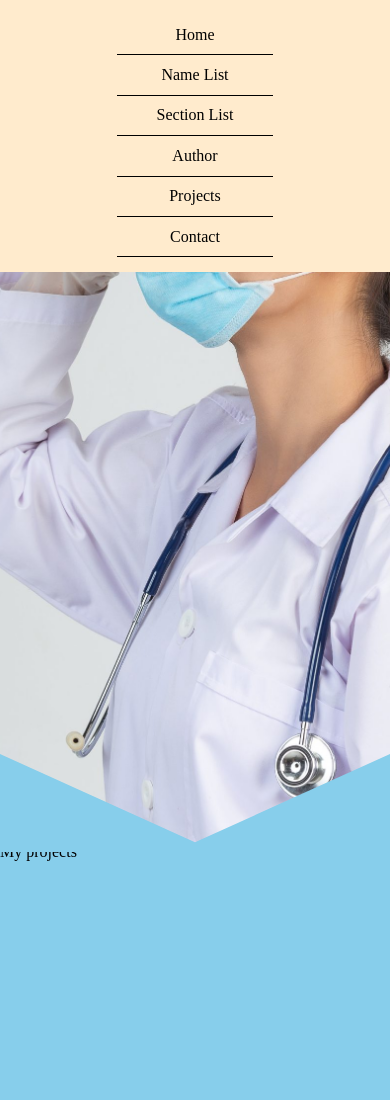
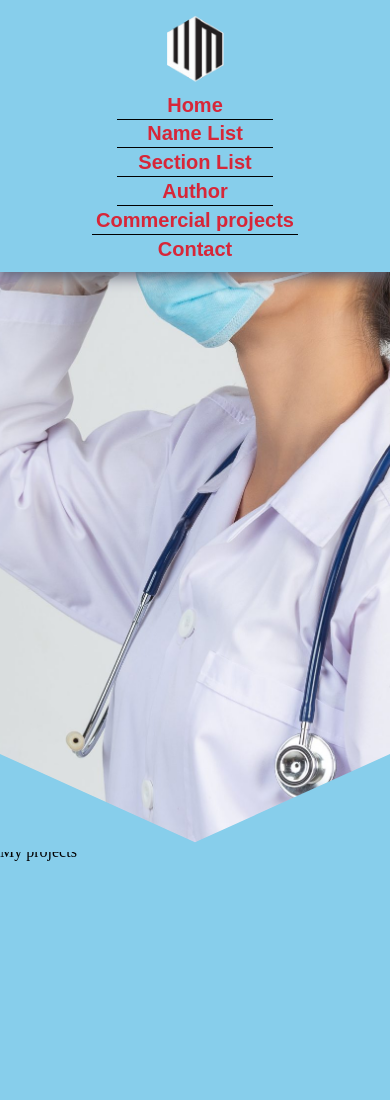
Before and after one commit to Profana92/Website-custom-elements, a plain HTML site: page index.html in a window 390 px wide. Shown: the top 1100 px of the page. Drawn offline with Linux system fonts and the light colour scheme.

Commit message:
Mobile menu minor fix, overall multi-fix

```diff
--- a/index.html
+++ b/index.html
@@ -5,7 +5,7 @@
     <meta http-equiv="X-UA-Compatible" content="IE=edge" />
     <meta name="viewport" content="width=device-width, initial-scale=1.0" />
     <link rel="icon" href="/assets/favicon.png" type="image/png" />
-    <title>Document</title>
+    <title>Wojciech Marczak</title>
     <meta
       name="description"
       content="Projects website, needed to develop custom elements, which will be later used in customer projects"
@@ -16,6 +16,9 @@
   </head>
   <header>
     <nav>
+      <div class="logo">
+        <img src="/assets/favicon.png" alt="" />
+      </div>
       <ul>
         <li>
           <a href="index.html" target="_self">Home</a>
@@ -30,7 +33,7 @@
           <a href="index.html" target="_self">Author</a>
         </li>
         <li>
-          <a href="index.html" target="_self">Projects</a>
+          <a href="index.html" target="_self">Commercial projects</a>
         </li>
         <li>
           <a class="btn" href="index.html" target="_self">Contact</a>
--- a/style.css
+++ b/style.css
@@ -1,47 +1,77 @@
+/** Paleta kolorow*/
+:root {
+  --grey: rgb(85, 91, 110);
+  --platinum: rgb(234, 234, 234);
+  --white: rgb(255, 255, 255);
+  --red: rgb(215, 38, 56);
+  --goldenrod: rgb(218, 165, 32);
+  --yonder: rgb(173, 178, 211);
+  --black: rgb(0, 0, 0);
+  --grey_rgb: 85, 91, 110;
+  --platinum_rgb: 234, 234, 234;
+  --white_rgb: 255, 255, 255;
+  --red_rgb: 215, 38, 56;
+  --goldenrod_rgb: 218, 165, 32;
+  --yonder_rgb: 173, 178, 211;
+  --black_rgb: 0, 0, 0;
+}
 /** selektory elementow */
 * {
   box-sizing: border-box;
 }
+img {
+  width: 75px;
+}
 /** powyzej ulatwienie sobie zycia */
+@import url("https://fonts.googleapis.com/css2?family=Poppins:ital,wght@0,600;0,800;1,400&family=Roboto:wght@300;400;500;700;900&display=swap");
 
 nav {
+  font-family: "Poppins", sans-serif;
+  font-weight: 600;
+  font-size: 20px;
   position: fixed;
   top: 0;
-  background-color: rgba(255, 255, 255, 0);
-  padding: 15px;
+  background-color: rgba(var(--grey_rgb), 0.1);
+  padding: 10px 5vw 10px 5vw;
   width: 100%;
   min-height: 5vh;
-  margin: 2vh;
   z-index: 9999;
+  box-shadow: 0 3px 15px 1px var(--grey);
+  display: flex;
 }
+
 ul {
   margin: auto;
-  max-width: 80%;
   display: flex;
+  flex-wrap: nowrap;
   justify-content: space-evenly;
   width: 100%;
 }
+
 li {
+  border-right: 2px solid black;
   width: 20%;
   text-align: center;
   display: inline-block;
   text-decoration: none !important;
   list-style: none;
 }
+li:last-child {
+  border-right: none;
+}
 a {
   text-decoration: none;
-  color: #000;
+  color: var(--red);
 }
 a:hover {
   text-decoration: none;
-  color: blueviolet;
+  color: var(--goldenrod);
+  text-shadow: 0px 0px 5px rgba(var(--black_rgb), 0.91);
 }
 
 /** selektory klas */
 a.btn {
-  border: 1px solid black;
   padding: 10px;
-  margin: 50px;
 }
 .section-style {
   min-height: 50vh;
@@ -86,8 +116,13 @@ a.btn {
 }
 
 @media only screen and (max-width: 800px) {
+  .logo {
+    margin-left: auto;
+    margin-right: auto;
+  }
   nav {
-    background-color: blanchedalmond;
+    flex-direction: column;
+    background-color: #87ceeb;
     margin: 0;
   }
   .section-parallax {
@@ -99,17 +134,17 @@ a.btn {
     align-items: center;
   }
   a.btn {
-    padding: 3vw;
+    padding: 1vw;
     margin: 0;
     border: none;
-    border-bottom: 1px solid black;
   }
   li {
     width: 100%;
+    border-right: none;
   }
   a {
     display: inline-block;
-    padding: 3vw;
+    padding: 1vw;
     min-width: 40vw;
     border-bottom: 1px solid black;
   }
```
Also changed, not shown: 1 other file.
